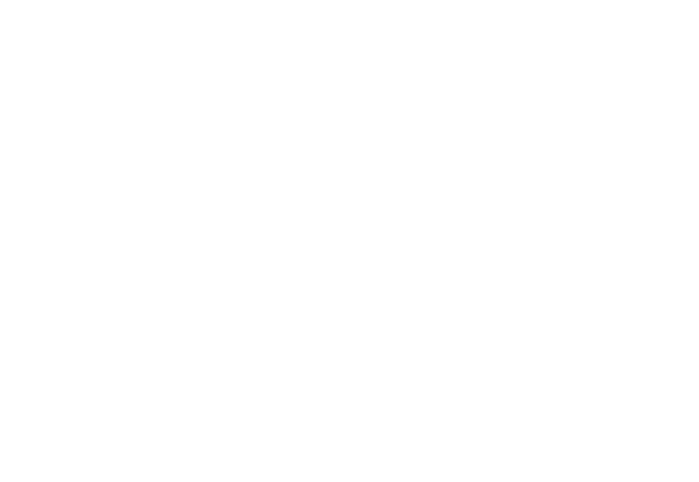
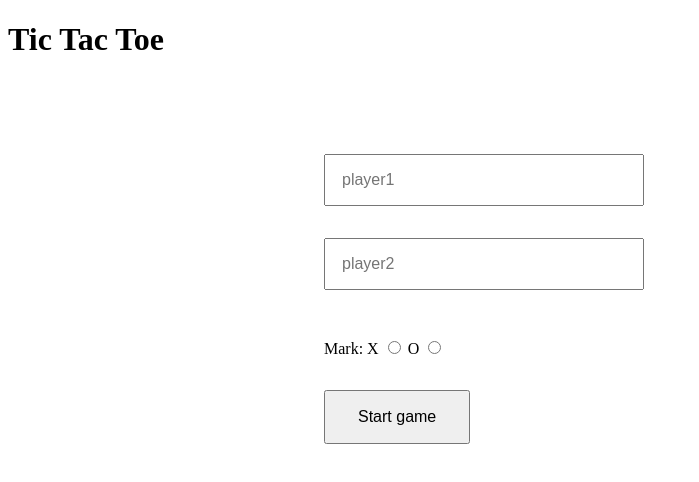
Before and after one commit to AnthonyTC89/js_TicTacToe, a website: page index.html in a window 1280 px wide. Shown: the whole page, without its empty margins (0-699 px from the left). Drawn offline with Linux system fonts and the light colour scheme.

Commit message:
Add styles and HTML

```diff
--- a/index.html
+++ b/index.html
@@ -9,6 +9,20 @@
 </head>
 <body>
 
+  <div class="container">
+    <h1 class="title">Tic Tac Toe</h1>
+    <div class="game-start">
+      <input type="text" class="player" id="player1" placeholder="player1">
+      <input type="text" class="player" id="player2" placeholder="player2">
+      <div class="radios">
+        Mark:
+        X <input type="radio" class="mark-radio" name="mark-radio" value="X">
+        O <input type="radio" class="mark-radio" name="mark-radio" value="O">
+      </div>
+      <button class="btn-start" id="btn-start">Start game</button>
+    </div>
+  </div>
+
   <script src="js/script.js"></script>
 </body>
 </html>
--- a/js/script.js
+++ b/js/script.js
@@ -1,15 +1,23 @@
+const player1 = document.querySelector('#player1');
+const player2 = document.querySelector('#player2');
+const btnStart = document.querySelector('#btn-start');
+
+// Player factory
 const Player = (name, mark) => {
   const getName = () => name;
+  const setMark = () => mark;
   const getMark = () => mark;
-  return { getName, getMark };
+  return { getName, getMark, setMark };
 };
 
+// Board module
 const board = (() => {
   const arr = ['0', '1', '2', '3', '4', '5', '6', '7', '8'];
   const saveMark = (mark, pos) => arr[pos] = mark;
   return { saveMark, arr };
 })();
 
+// Game module
 const game = (() => {
   const player1 = Player('Anthony', 'X');
   const player2 = Player('Redvan', 'O');
@@ -30,10 +38,37 @@ const game = (() => {
 
   const checkWinner = () => (checkDiagonal() || checkHorizontal() || checkVertical());
 
+  // const checkEmptySpace = () => {
+  //   board.arr.forEach((num) => {
+
+  //   });
+  // };
+
+  // const checkDraw = () => {
+
+  // };
+
   return { player1, player2, checkWinner };
 })();
+
+// 0 1 2
+// 3 4 5
+// 6 7 8
+
+function render() {
+  const playerX = Player(player1.value, Player.getMark);
+  // const playerO = Player(player2.value, Player.setMark('O'));
+
+
+  console.log(playerX, 'Game started!');
+}
 
 console.log(game.player1.getMark());
 console.log(game.player2.getMark());
 
 console.log(game.checkWinner());
+// console.log('empty space: ', game.checkEmptySpace());
+
+// player1.addEventListener
+
+btnStart.addEventListener('click', render);
--- a/style/style.css
+++ b/style/style.css
@@ -0,0 +1,25 @@
+.game-start {
+    /* border: 1px solid black; */
+    width: 50%;
+    margin: 5rem auto;
+}
+
+.player {
+    display: inline-block;
+    width: 45%;
+    margin: 1rem 0;
+    height: 1rem;
+    padding: 1rem;
+    font-size: 16px;
+
+}
+
+.btn-start {
+    font-size: 16px;
+    padding: 1rem 2rem;
+}
+
+.radios {
+    display: block;
+    margin: 2rem 0 ;
+}
```
Also changed, not shown: 1 other file.
